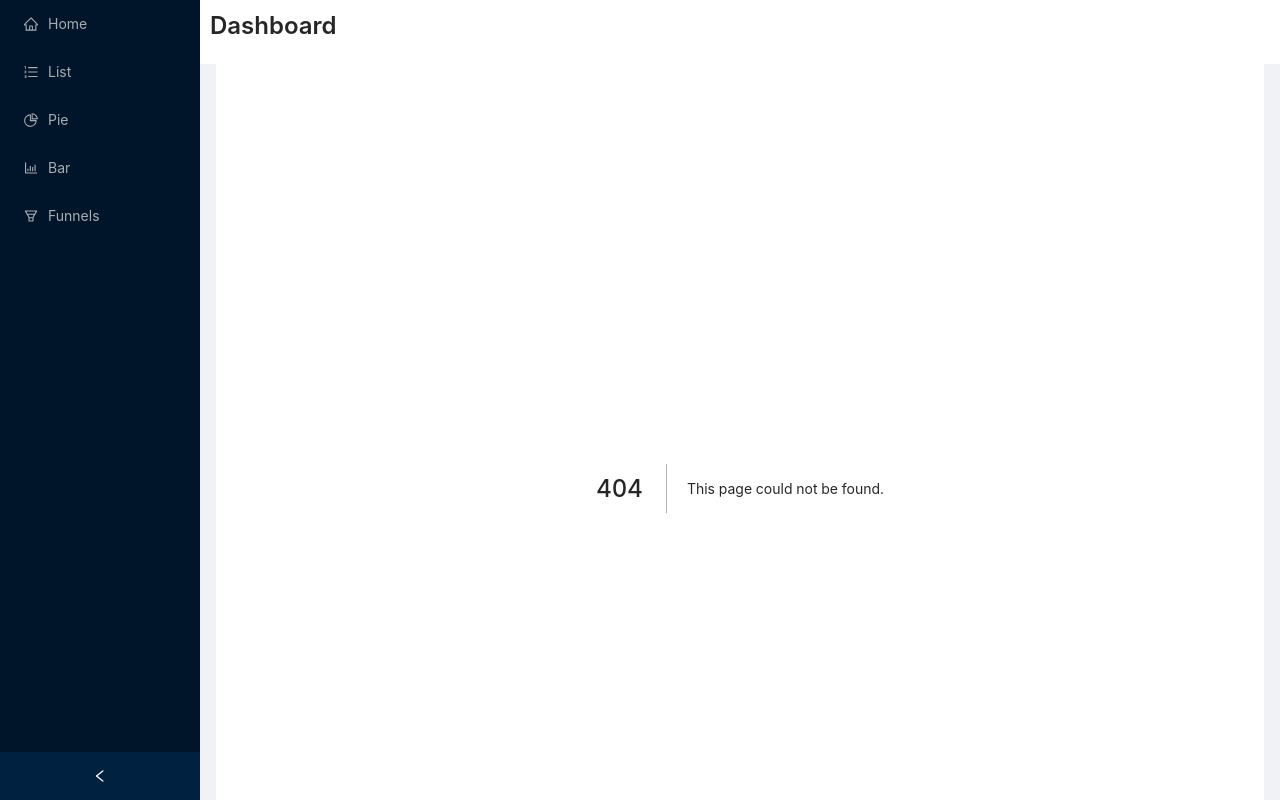
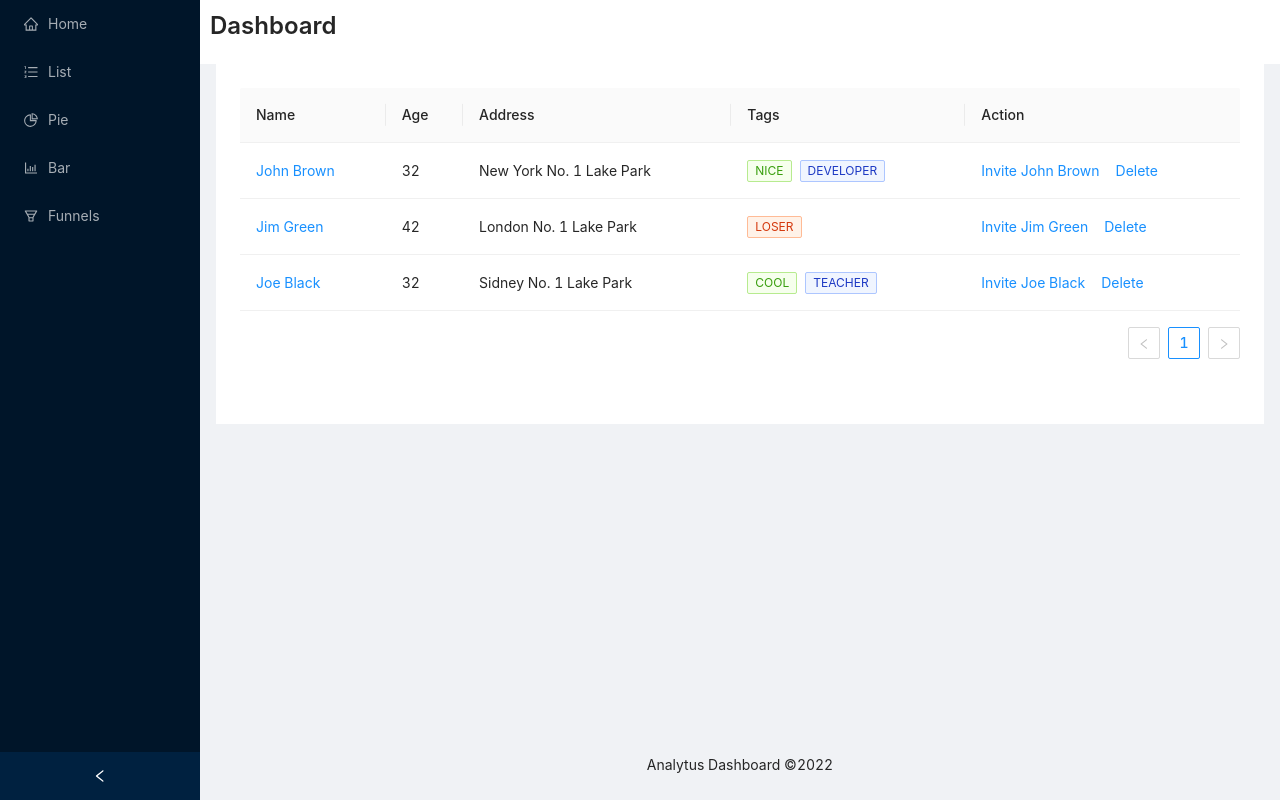
Before and after one commit to Jaspreet-singh-1032/analytus-dashboard, a Next.js app: page /list in a window 1280 px wide. Before the commit this address had no page. Shown: the top 800 px of the page. Built offline with nearby package versions, Linux system fonts and the light colour scheme.

Commit message:
added table

```diff
--- /dev/null
+++ b/components/Table.js
@@ -0,0 +1,79 @@
+import { Space, Table, Tag } from "antd";
+import React from "react";
+const columns = [
+  {
+    title: "Name",
+    dataIndex: "name",
+    key: "name",
+    render: (text) => <a>{text}</a>,
+  },
+  {
+    title: "Age",
+    dataIndex: "age",
+    key: "age",
+  },
+  {
+    title: "Address",
+    dataIndex: "address",
+    key: "address",
+  },
+  {
+    title: "Tags",
+    key: "tags",
+    dataIndex: "tags",
+    render: (_, { tags }) => (
+      <>
+        {tags.map((tag) => {
+          let color = tag.length > 5 ? "geekblue" : "green";
+
+          if (tag === "loser") {
+            color = "volcano";
+          }
+
+          return (
+            <Tag color={color} key={tag}>
+              {tag.toUpperCase()}
+            </Tag>
+          );
+        })}
+      </>
+    ),
+  },
+  {
+    title: "Action",
+    key: "action",
+    render: (_, record) => (
+      <Space size="middle">
+        <a>Invite {record.name}</a>
+        <a>Delete</a>
+      </Space>
+    ),
+  },
+];
+const data = [
+  {
+    key: "1",
+    name: "John Brown",
+    age: 32,
+    address: "New York No. 1 Lake Park",
+    tags: ["nice", "developer"],
+  },
+  {
+    key: "2",
+    name: "Jim Green",
+    age: 42,
+    address: "London No. 1 Lake Park",
+    tags: ["loser"],
+  },
+  {
+    key: "3",
+    name: "Joe Black",
+    age: 32,
+    address: "Sidney No. 1 Lake Park",
+    tags: ["cool", "teacher"],
+  },
+];
+
+const TableV1 = () => <Table columns={columns} dataSource={data} />;
+
+export default TableV1;
--- /dev/null
+++ b/pages/list.js
@@ -0,0 +1,13 @@
+import React from "react";
+
+import TableV1 from "../components/Table";
+
+const list = () => {
+  return (
+    <div>
+      <TableV1 />
+    </div>
+  );
+};
+
+export default list;
```
